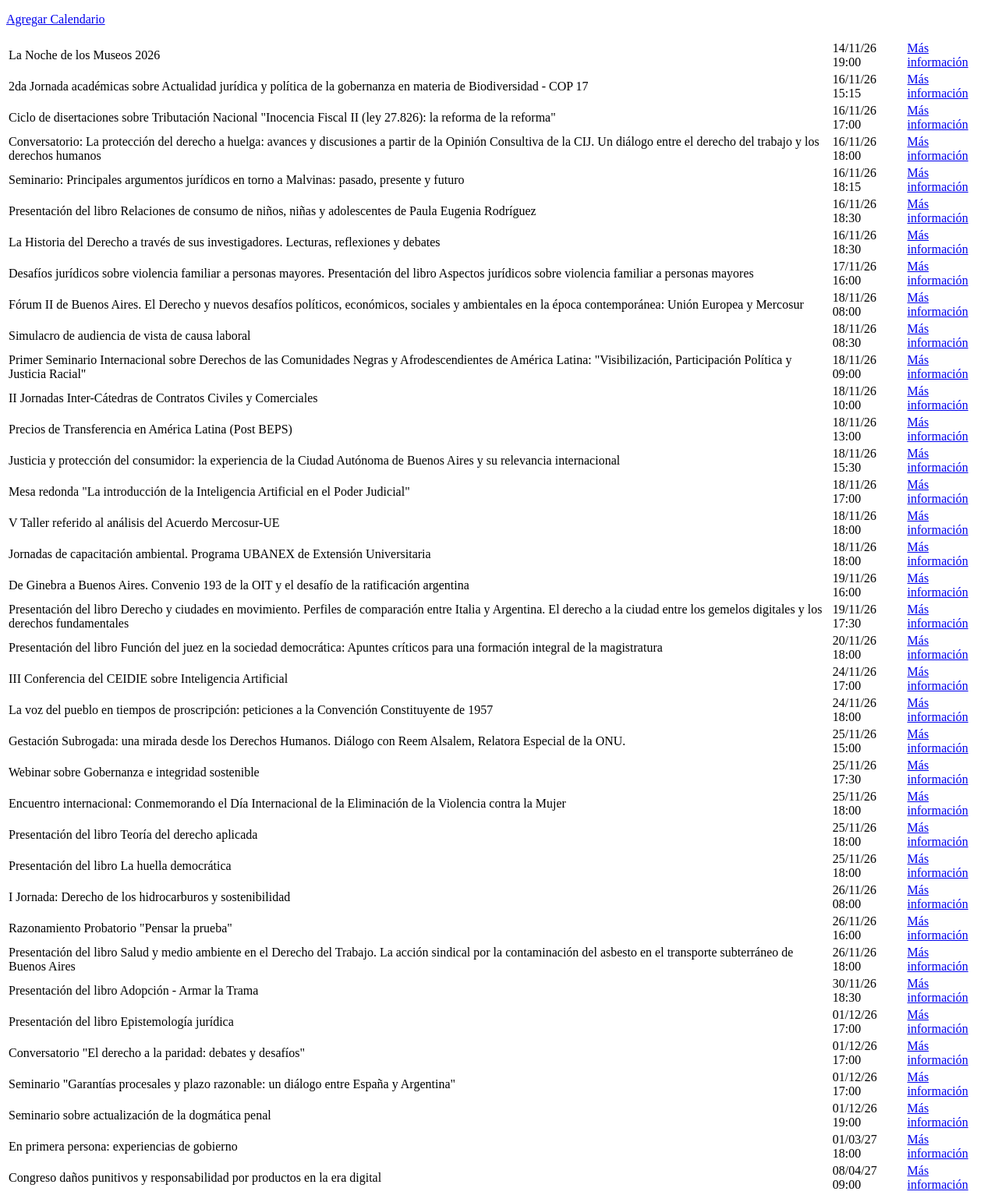
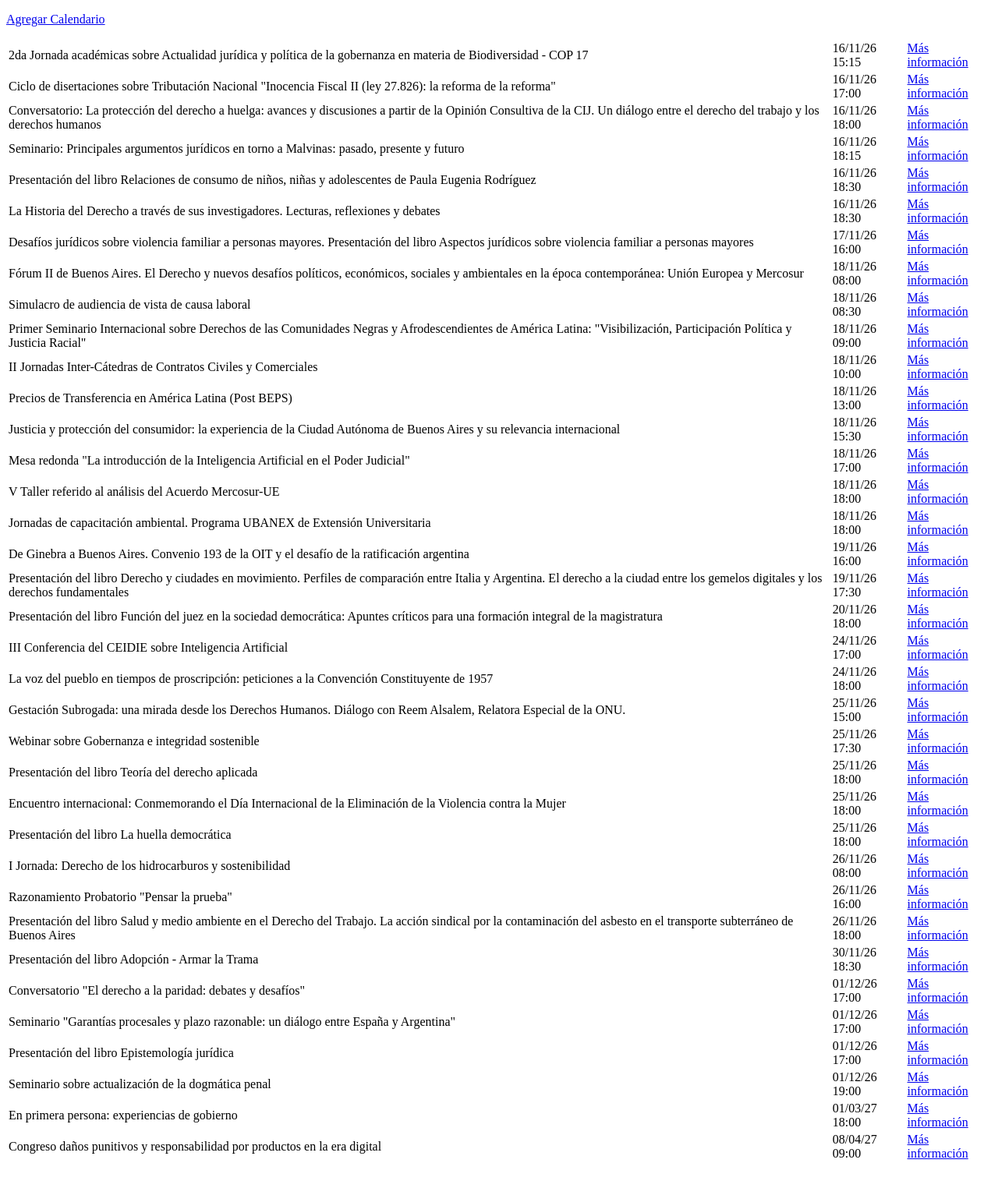
Before and after one commit to seppo0010/derecho-agenda, a plain HTML site: page index.html in a window 1280 px wide. Shown: the whole page at 78% size. After the commit the page ends 1500 px from the top, so only its background shows below. Drawn offline with Linux system fonts and the light colour scheme.

Commit message:
deploy: 72b8c198fe1772f9eebeccf9c3e33d9e0d07817b

```diff
--- a/index.html
+++ b/index.html
@@ -4,11 +4,6 @@
 <body>
 <p><a href="agenda.ics">Agregar Calendario</a></p>
 <table>
-<tr>
-<td>La Noche de los Museos 2026</td>
-<td>14/11/26 19:00</td>
-<td><a href="http://www.derecho.uba.ar/institucional/deinteres/2026/la-noche-de-los-museos-2026">Más información</a></td>
-</tr>
 <tr>
 <td>2da Jornada académicas sobre Actualidad jurídica y política de la gobernanza en materia de Biodiversidad - COP 17</td>
 <td>16/11/26 15:15</td>
@@ -125,14 +120,14 @@
 <td><a href="http://www.derecho.uba.ar/institucional/deinteres/2026/webinar-sobre-gobernanza-e-integridad-sostenible">Más información</a></td>
 </tr>
 <tr>
+<td>Presentación del libro Teoría del derecho aplicada</td>
+<td>25/11/26 18:00</td>
+<td><a href="http://www.derecho.uba.ar/institucional/deinteres/2026/presentacion-del-libro-i-teoria-del-derecho-aplicada-i">Más información</a></td>
+</tr>
+<tr>
 <td>Encuentro internacional: Conmemorando el Día Internacional de la Eliminación de la Violencia contra la Mujer</td>
 <td>25/11/26 18:00</td>
 <td><a href="http://www.derecho.uba.ar/institucional/deinteres/2026/encuentro-internacional-conmemorando-el-dia-internacional-de-la-eliminacion-de-la-violencia-contra-la-mujer">Más información</a></td>
-</tr>
-<tr>
-<td>Presentación del libro Teoría del derecho aplicada</td>
-<td>25/11/26 18:00</td>
-<td><a href="http://www.derecho.uba.ar/institucional/deinteres/2026/presentacion-del-libro-i-teoria-del-derecho-aplicada-i">Más información</a></td>
 </tr>
 <tr>
 <td>Presentación del libro La huella democrática</td>
@@ -160,11 +155,6 @@
 <td><a href="http://www.derecho.uba.ar/institucional/deinteres/2026/presentacion-del-libro-i-adopcion-armar-la-trama-i">Más información</a></td>
 </tr>
 <tr>
-<td>Presentación del libro Epistemología jurídica</td>
-<td>01/12/26 17:00</td>
-<td><a href="http://www.derecho.uba.ar/institucional/deinteres/2026/presentacion-del-libro-i-epistemologia-juridica-i">Más información</a></td>
-</tr>
-<tr>
 <td>Conversatorio "El derecho a la paridad: debates y desafíos"</td>
 <td>01/12/26 17:00</td>
 <td><a href="http://www.derecho.uba.ar/institucional/deinteres/2026/conversatorio-el-derecho-a-la-paridad-debates-y-desafios">Más información</a></td>
@@ -173,6 +163,11 @@
 <td>Seminario "Garantías procesales y plazo razonable: un diálogo entre España y Argentina"</td>
 <td>01/12/26 17:00</td>
 <td><a href="http://www.derecho.uba.ar/institucional/deinteres/2026/seminario-garantias-procesales-y-plazo-razonable-un-dialogo-entre-espana-y-argentina">Más información</a></td>
+</tr>
+<tr>
+<td>Presentación del libro Epistemología jurídica</td>
+<td>01/12/26 17:00</td>
+<td><a href="http://www.derecho.uba.ar/institucional/deinteres/2026/presentacion-del-libro-i-epistemologia-juridica-i">Más información</a></td>
 </tr>
 <tr>
 <td>Seminario sobre actualización de la dogmática penal</td>
```
Also changed, not shown: 1 other file.
